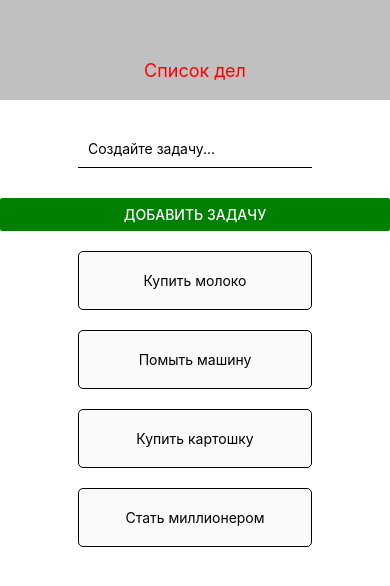
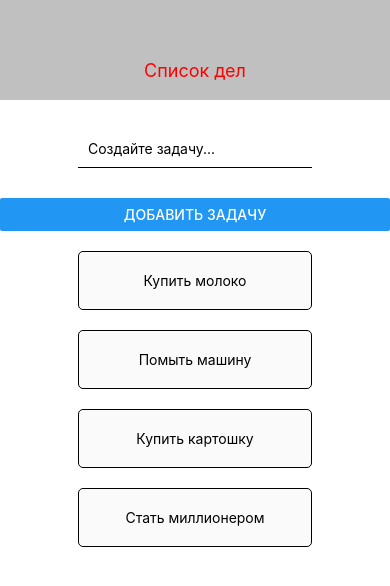
Before and after one commit to Andrsand/Tren_React_Native, a React Native app in the folder React_N/: screen / in a window 390 px wide. Shown: the top 586 px of the page. Built offline with nearby package versions, Linux system fonts and the light colour scheme.

Commit message:
feat: add note function
* In Add.js added function addHandler accepting form data that changes state list and returning a new list with
 previous entries.

```diff
--- a/React_N/App.js
+++ b/React_N/App.js
@@ -13,10 +13,19 @@ export default function App() {
     {text: 'Стать миллионером', index: 4}
   ])
 
+  const addHandler = (text) => {
+    setListOfItems((list) => {
+      return [
+        { text: text, index: 5 },
+        ...list
+      ]
+    })
+  }
+
     return (
         <View>
           <Header />
-          <Form />
+            <Form addHandler={addHandler}/>
           <View>
             <FlatList data={listOfItems} renderItem={({ item }) => (
               <ListItem el={item}/>
--- a/React_N/components/Form.js
+++ b/React_N/components/Form.js
@@ -2,16 +2,17 @@ import React, { useState } from 'react'
 import {StyleSheet, TextInput, Text, Button, View} from 'react-native' //TouchableHighlight - эффект нажатия
 
 
-export default function Form() {
+export default function Form( { addHandler }) {
     const [text, setValue] = useState('');
 
     const onChange = (text) => {
       setValue(text);
-    }
+    };
+
     return (
       <View>
         <TextInput style={styles.input} onChangeText={onChange} placeholder='Создайте задачу...' /> {/*При изменении текста срабатывает функция onChange  */}
-        <Button color='green' onPress={() => addHandler(text)} title='Добавить задачу'/>
+        <Button onPress={() => addHandler(text)} title='Добавить задачу'/>
       </View>
     );
 }
@@ -25,4 +26,5 @@ const styles = StyleSheet.create({
     marginHorizontal: '20%',
     width: '60%'
   }
+
 });
```
